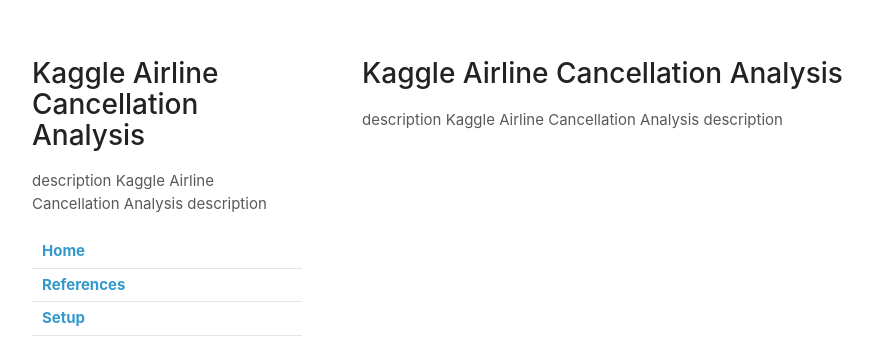
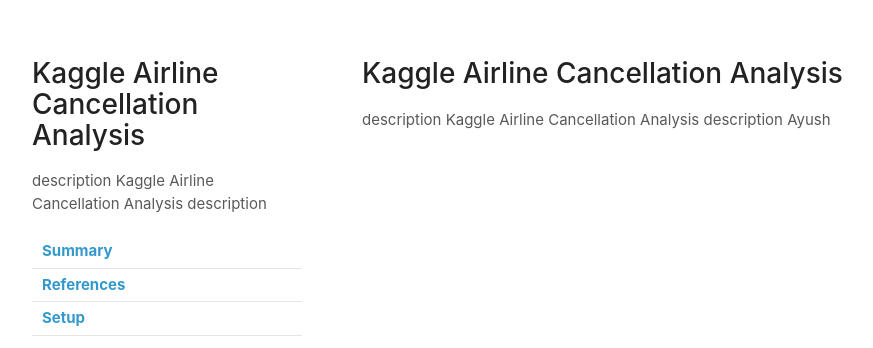
Before and after one commit to ayush-usf/Kaggle-Airline-Data-Analysis, a Jekyll site: the page built from index.md, in a window 1280 px wide. Shown: the top 348 px of the page, without its empty margins (68-941 px from the left). Built offline with Jekyll 4.4.1, drawn with Linux system fonts in a browser that asks for light colours; our own code applies the rules of GitHub Pages for plain Markdown files.

Commit message:
site var added

```diff
--- a/_config.yml
+++ b/_config.yml
@@ -1,6 +1,7 @@
 theme: jekyll-theme-minimal
 title: Kaggle Airline Cancellation Analysis
 description: description Kaggle Airline Cancellation Analysis description
+var: Ayush
 #show_downloads: True
 
 header_pages:
@@ -8,7 +9,7 @@ header_pages:
   - README.md
 
 navigation:
-  - title: Home
+  - title: Summary
     url: text
   - title: References
     url: text#references
--- a/index.md
+++ b/index.md
@@ -3,3 +3,4 @@ layout: default
 ---
 # {{site.title}}
 {{site.description}}
+{{site.var}}
```
